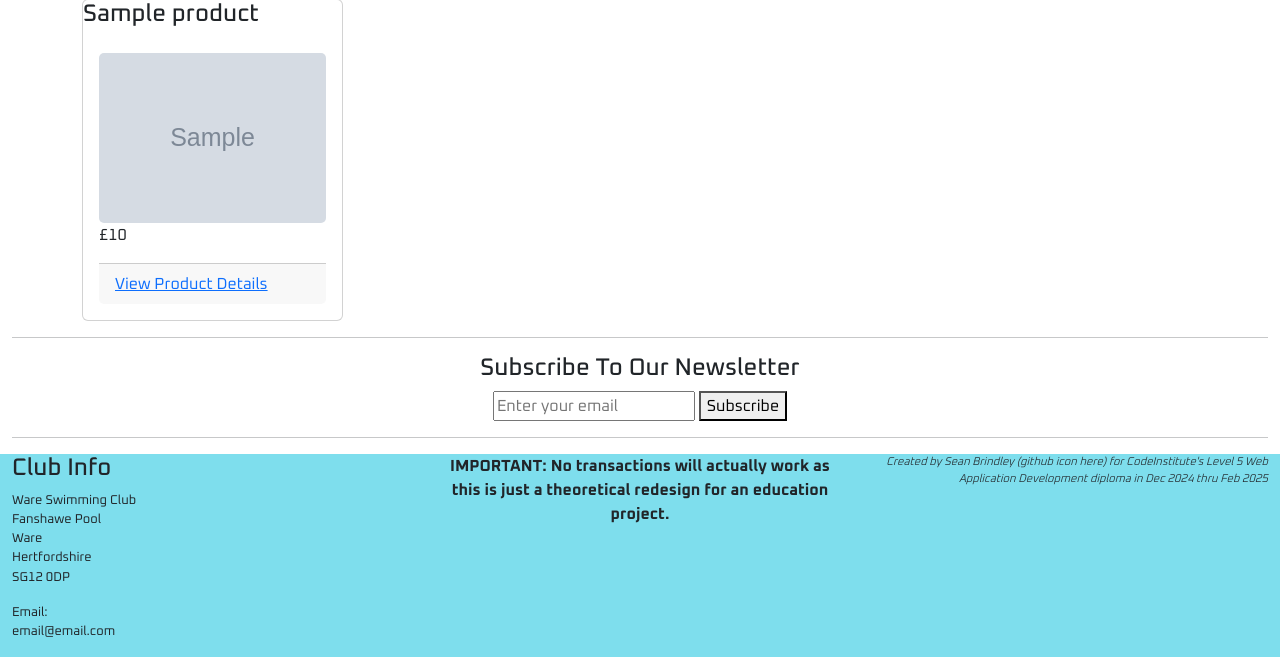
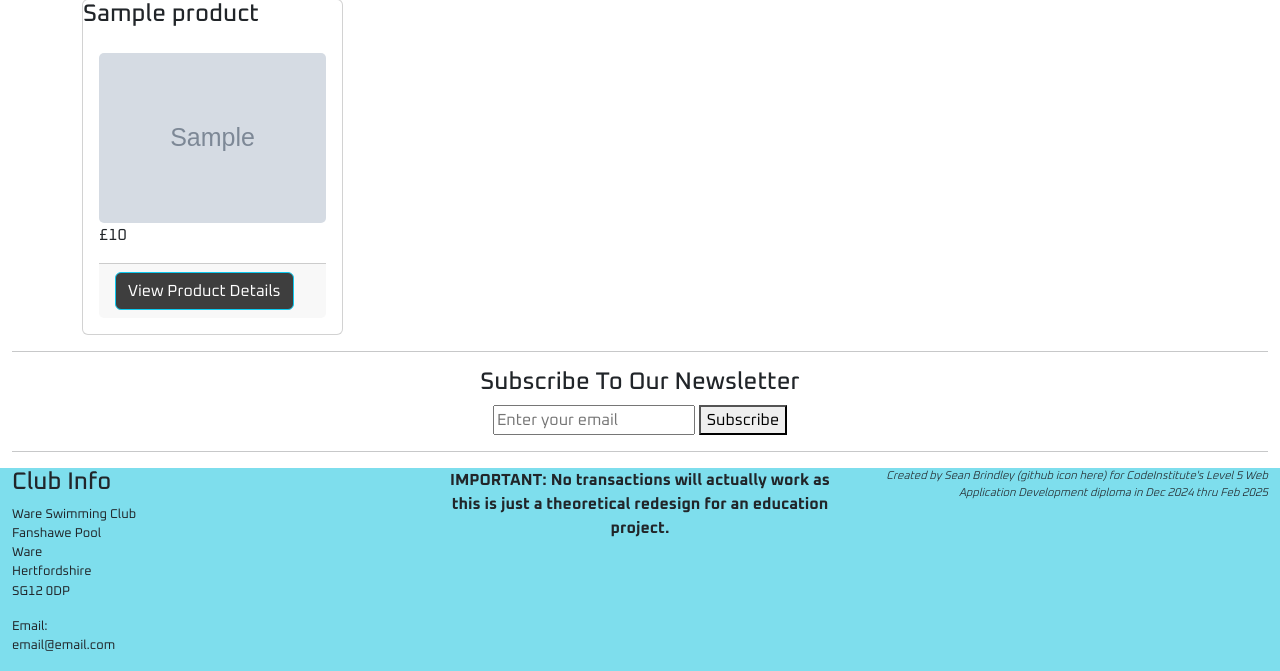
Before and after one commit to seanbrindley17/milestone-project-4, a Django app: template home/templates/home/index.html in a window 1280 px wide. Shown: the part 784-1455 px from the top of the page. Run offline with Django 5.2, Linux system fonts and the light colour scheme; the template is opened without the code that fills it: most values are stand-ins (such as "Sample title", 1, 10 or a date in 2020); grey boxes marked "Sample" are stand-in pictures; some libraries are stand-ins or nearby versions.

Commit message:
Add custom button class

```diff
--- a/home/templates/includes/product_display.html
+++ b/home/templates/includes/product_display.html
@@ -18,7 +18,7 @@
                 <br>
                 <p>£{{ product.price }}</p>
                 <div class="card-footer">
-                    <a href="{% url 'product_detail' product.id %}">View Product Details</a>
+                    <a href="{% url 'product_detail' product.id %}" class="btn custom-button btn-info">View Product Details</a>
                 </div>
                 <!-- Gives admin ability to edit and delete product from the product detail page -->
                 {% if request.user.is_superuser %}
```
